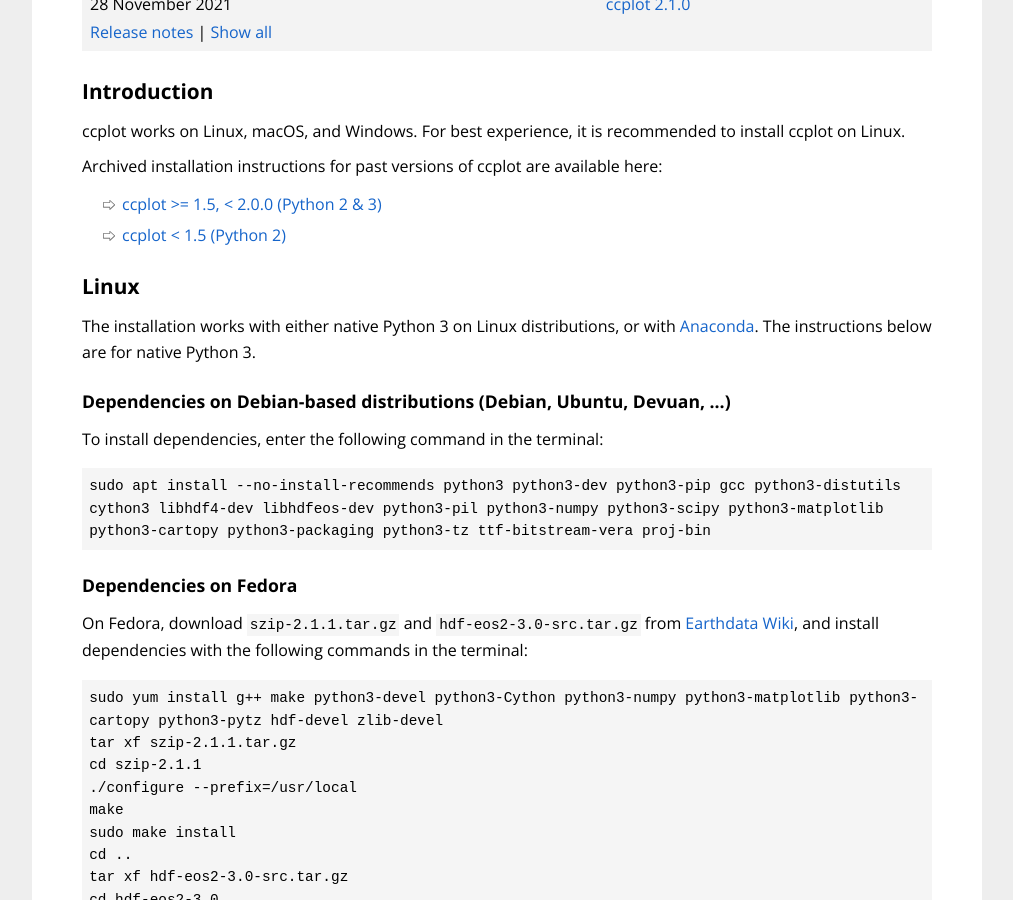
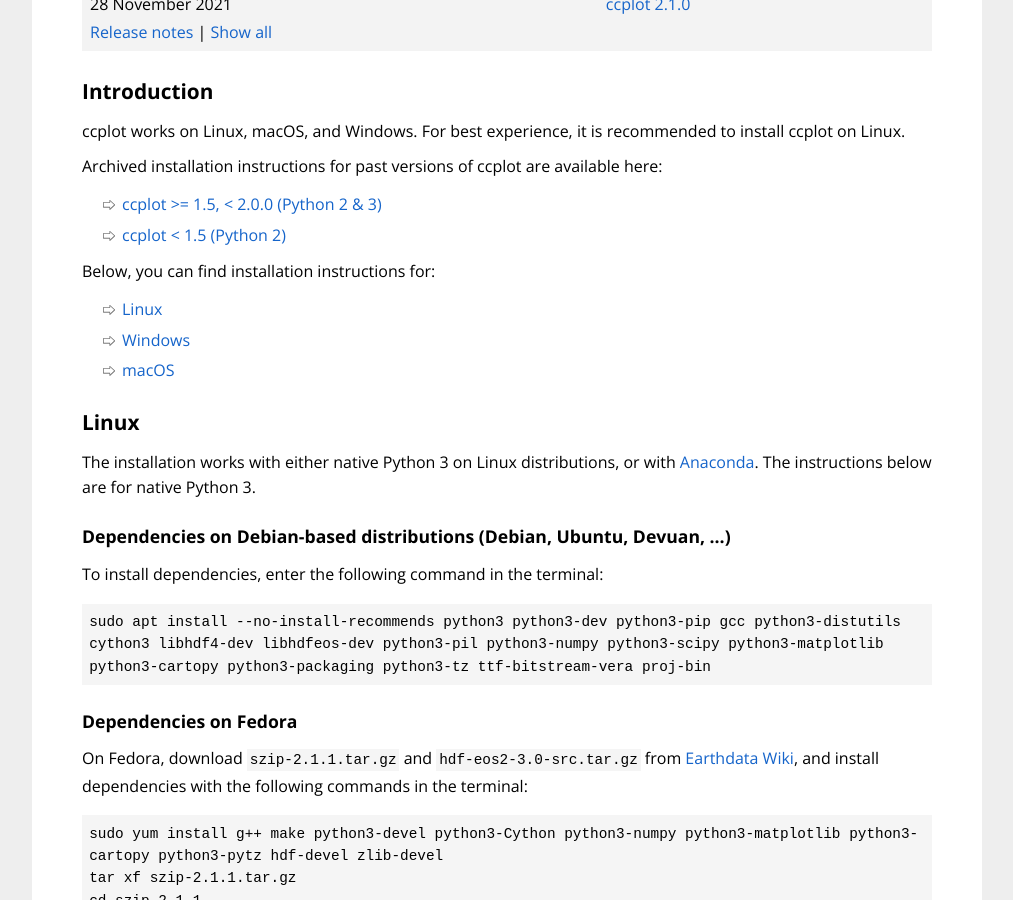
Before and after one commit to peterkuma/ccplot, a Jekyll site: the page built from installation/index.md, in a window 1280 px wide and 900 px high, scrolled down 373 px. Shown: the whole window, without its empty margins (133-1146 px from the left). Built offline with Jekyll 4.4.1, drawn with Linux system fonts in a browser that asks for light colours.

Commit message:
Installation: Add links to subsections

```diff
--- a/installation/index.md
+++ b/installation/index.md
@@ -176,6 +176,12 @@
 
 * [ccplot >= 1.5, < 2.0.0 (Python 2 & 3)](/download/1.5/)
 * [ccplot < 1.5 (Python 2)](/download/1.0/)
+
+Below, you can find installation instructions for:
+
+* [Linux](#linux)
+* [Windows](#windows)
+* [macOS](#macos)
 
 Linux
 -----
```
